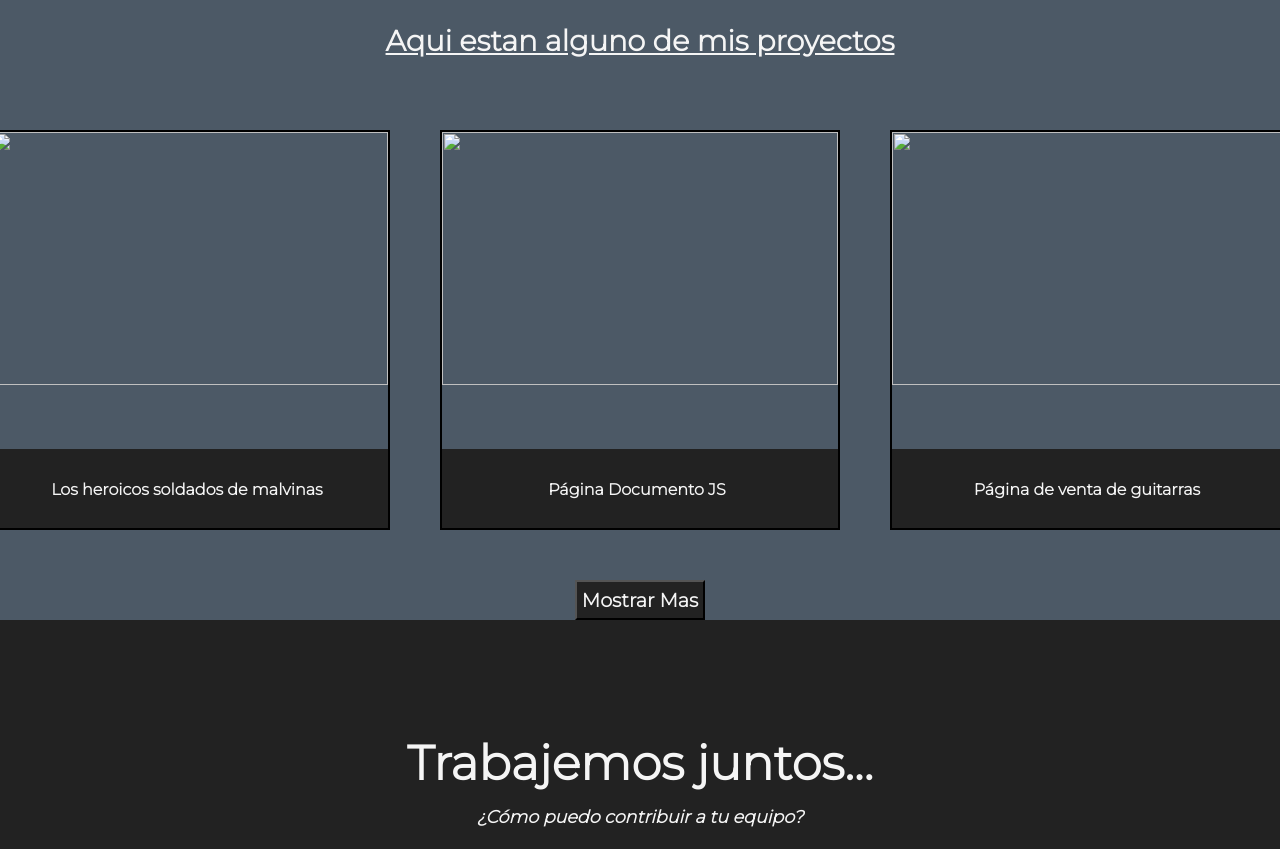
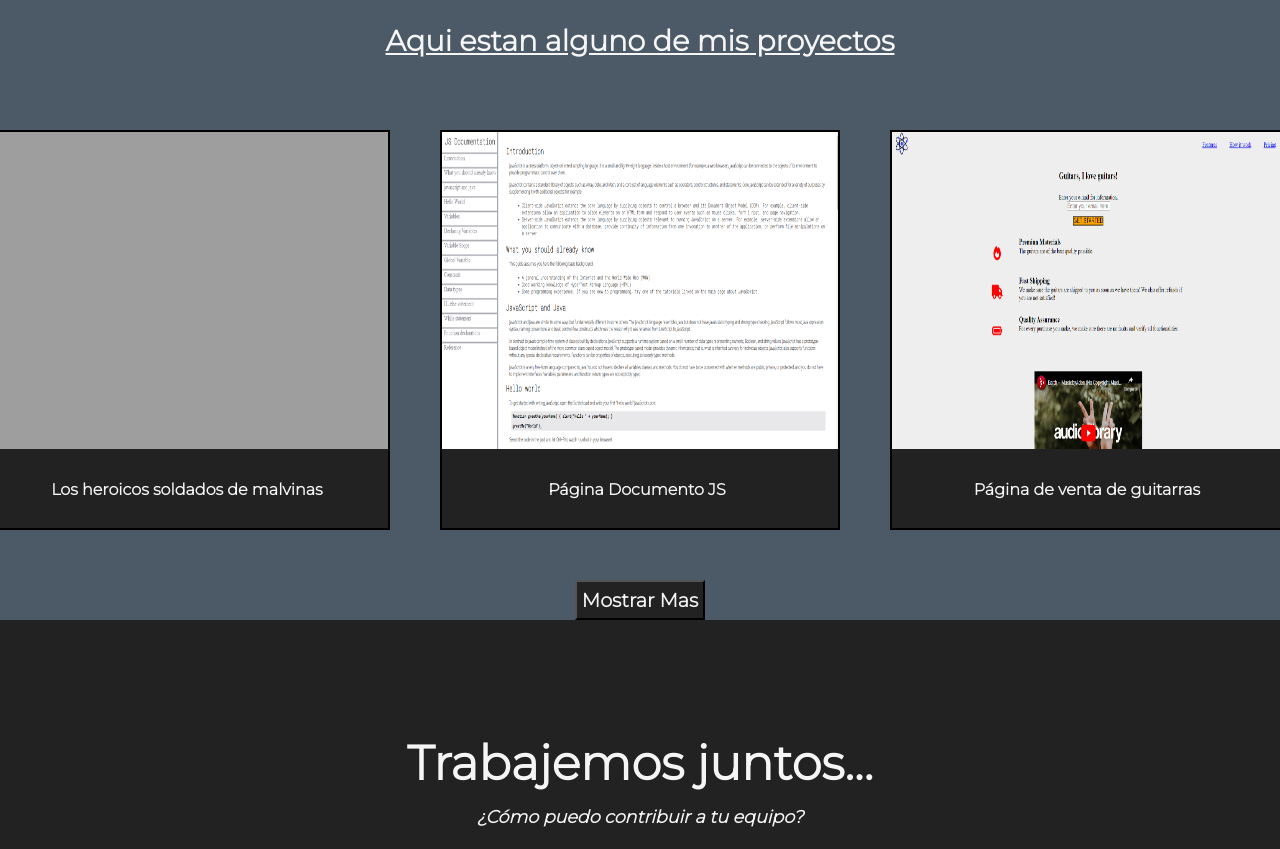
Before and after one commit to MaxiMenfi45/PortFolio, a plain HTML site: page index.html in a window 1280 px wide. Shown: the part 820-1669 px from the top of the page. Drawn offline with Linux system fonts and the light colour scheme; the site is published under a folder, as on GitHub Pages, so addresses that start at the root find nothing.

Commit message:
solucionando problema de ruta de imagenes

```diff
--- a/index.html
+++ b/index.html
@@ -34,7 +34,7 @@
             </header >
 
                 <div class="paginas1 formato-pagina mi-pagina ">
-                    <img src="/img/Sin título.png" alt="">
+                    <img src="img/Sin título.png" alt="">
 
                     <span class="oculto">HOLA</span>
                     <p><a href="https://maximenfi45.github.io/malvinas/" rel="noreferrer" target="_blank" class="nombre-link">Los heroicos soldados de malvinas</a> </p>
@@ -43,7 +43,7 @@
 
                 </div>
                 <div class="paginas2 formato-pagina mi-pagina ">
-                    <img src="/img/JS.png" alt="">
+                    <img src="img/JS.png" alt="">
 
                         <p>
                             <a href="https://maximenfi45.github.io/Tribute-Page/" rel="noreferrer" target="_blank" class="nombre-link">Página Documento JS</a>
@@ -51,7 +51,7 @@
 
                 </div>
                 <div class="paginas3 formato-pagina mi-pagina">
-                    <img src="/img/venta.png" alt="">
+                    <img src="img/venta.png" alt="">
                         <p>
                             <a href="https://maximenfi45.github.io/landingPage/" rel="noreferrer" target="_blank" class="nombre-link">Página de venta de guitarras</a>
                         </p>
```
